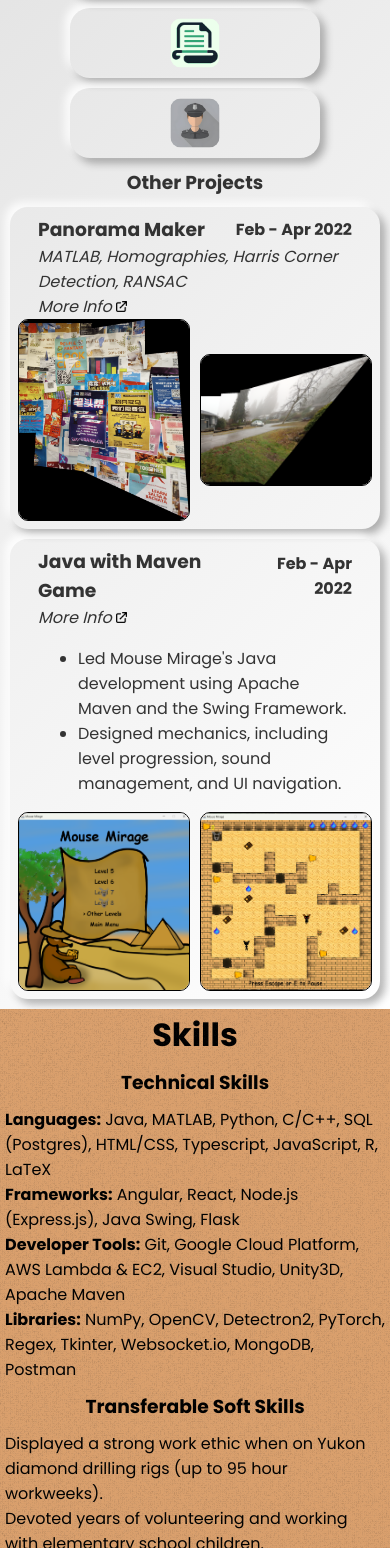
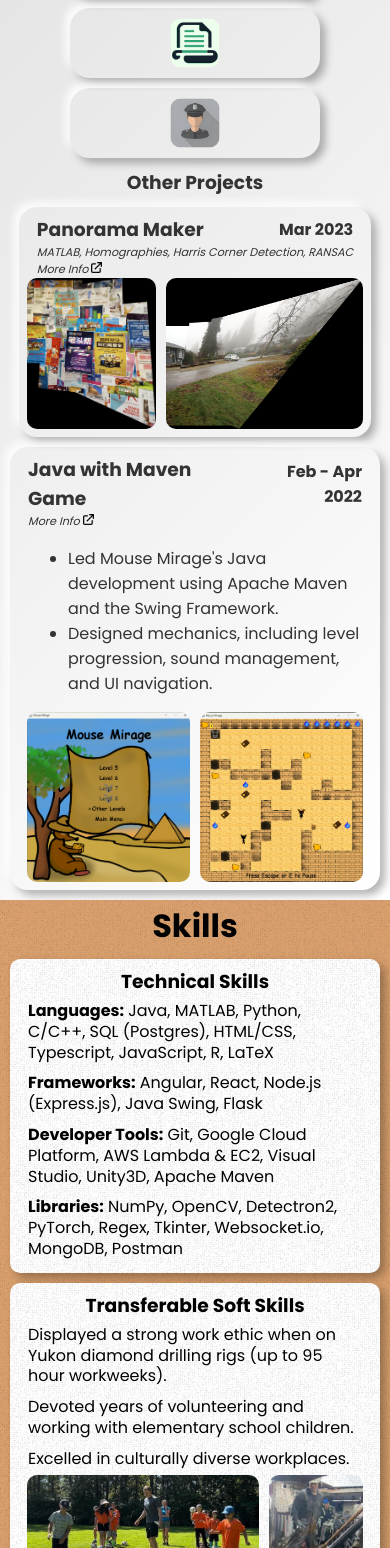
Before and after one commit to JaredTweed/react-resume, a React (Create React App) app in the folder resume/: page / in a window 390 px wide. Shown: the part 1977-3525 px from the top of the page. Built offline with nearby package versions, Linux system fonts and the light colour scheme.

Commit message:
layout fixes

```diff
--- a/resume/public/index.html
+++ b/resume/public/index.html
@@ -1,14 +1,12 @@
 <!DOCTYPE html>
 <html lang="en">
+
 <head>
   <meta charset="utf-8" />
   <link rel="icon" href="%PUBLIC_URL%/favicon.ico" />
   <meta name="viewport" content="width=device-width, initial-scale=1" />
   <meta name="theme-color" content="#000000" />
-    <meta
-      name="description"
-      content="Web site created using create-react-app"
-    />
+  <meta name="description" content="Web site created using create-react-app" />
   <link rel="apple-touch-icon" href="%PUBLIC_URL%/logo192.png" />
   <!--
       manifest.json provides metadata used when your web app is installed on a
@@ -24,8 +22,9 @@
       work correctly both with client-side routing and a non-root public URL.
       Learn how to configure a non-root public URL by running `npm run build`.
     -->
-    <title>React App</title>
+  <title>Jared Tweed</title>
 </head>
+
 <body>
   <noscript>You need to enable JavaScript to run this app.</noscript>
   <div id="root"></div>
@@ -40,4 +39,5 @@
       To create a production bundle, use `npm run build` or `yarn build`.
     -->
 </body>
+
 </html>
--- a/resume/src/App.css
+++ b/resume/src/App.css
@@ -153,6 +153,16 @@ h3 {
 }
 
 
+/* Neumorphic */
+.neumorphic {
+  background: transparent;
+  color: var(--text-color);
+  font-family: 'Poppins', sans-serif;
+  box-shadow: var(--neumorphic-shadow);
+  border: none;
+  border-radius: 18px;
+}
+
 
 /* Project */
 .project {
@@ -167,11 +177,15 @@ h3 {
   width: fill;
   min-width: none;
   max-width: 800px;
-  margin: 0 20px;
+  margin: 0 10px;
 }
 
-.company a {
+.project-text .info a {
   text-decoration: none;
+}
+
+.project-text .info {
+  font-style: italic;
 }
 
 .linkIcon {
@@ -186,30 +200,39 @@ h3 {
   }
 }
 
+[data-theme="dark"] .linkIcon {
+  filter: invert(1);
+}
+
+[data-theme="light"] .linkIcon {
+  filter: none;
+}
 
 .project-images {
+  max-width: 800px;
   display: flex;
-  position: relative;
-  justify-content: space-between;
-  align-items: center;
-  flex-wrap: nowrap;
   gap: 10px;
-  max-width: 800px;
-
-  min-width: none;
+  justify-self: center;
 }
 
 .project-images img {
-  width: calc(50% - 7px);
-  height: auto;
-  flex-shrink: 0;
   border-radius: 10px;
-  border: 1px solid black;
-  /* z-index: 51; */
-
-  min-width: none;
 }
 
+
+/* Paper */
+.paper {
+  background: white;
+  border-radius: 10px;
+  box-shadow: 5px 5px 10px rgba(0, 0, 0, 0.3);
+  padding: 8px;
+  margin: 0 10px;
+}
+
+.skill-p {
+  line-height: 1.3rem;
+  border: 5px solid white;
+}
 
 
 
@@ -232,12 +255,34 @@ h3 {
   }
 }
 
-.neumorphic {
-  background: transparent;
-  color: var(--text-color);
-  font-family: 'Poppins', sans-serif;
-  box-shadow: var(--neumorphic-shadow);
-  border: none;
-  border-radius: 18px;
-  /* padding: 10px; */
+@media screen and (max-width: 615px) {
+  footer p {
+    font-size: 0.8rem;
+  }
 }
+
+@media screen and (max-width: 580px) {
+
+  .info,
+  footer p {
+    font-size: 0.7rem;
+  }
+}
+
+@media screen and (max-width: 500px) {
+  footer p {
+    font-size: 0.6rem;
+  }
+}
+
+@media screen and (max-width: 435px) {
+  footer p {
+    font-size: 0.5rem;
+  }
+}
+
+@media screen and (max-width: 375px) {
+  footer p {
+    font-size: 0.4rem;
+  }
+}
--- a/resume/src/App.js
+++ b/resume/src/App.js
@@ -31,6 +31,77 @@ const App = () => {
   const [showText, setShowText] = useState(false);
   const [showResume, setShowResume] = useState(false);
   const videoRef = useRef(null);
+
+
+  useEffect(() => {
+    const adjustImageDimensions = () => {
+      const containers = document.querySelectorAll(".project-images");
+
+      containers.forEach((container) => {
+        const images = container.querySelectorAll("img");
+        // const totalWidth = 700 // Desired total width of images
+        const totalWidth = Math.min(window.innerWidth - 54, 800);
+        console.log(totalWidth);
+        const gap = 10; // Space between images
+        let totalAspectRatio = 0;
+
+        const aspectRatios = Array.from(images).map((img) => {
+          const aspectRatio = img.naturalWidth / img.naturalHeight;
+          totalAspectRatio += aspectRatio;
+          return aspectRatio;
+        });
+
+        const availableWidth = totalWidth - (images.length - 1) * gap; // Account for gaps
+        const commonHeight = availableWidth / totalAspectRatio;
+
+        images.forEach((img, index) => {
+          const width = aspectRatios[index] * commonHeight;
+          img.style.width = `${width}px`;
+          img.style.height = `${commonHeight}px`;
+        });
+      });
+    };
+
+    const handleResize = () => {
+      adjustImageDimensions();
+    };
+
+
+    const handleImagesLoaded = () => {
+      adjustImageDimensions();
+    };
+
+    // Wait for all images to load before adjusting dimensions
+    const containers = document.querySelectorAll(".project-images");
+
+    containers.forEach((container) => {
+      const images = container.querySelectorAll("img");
+      let loadedCount = 0;
+
+      images.forEach((img) => {
+        if (img.complete) {
+          loadedCount++;
+        } else {
+          img.onload = () => {
+            loadedCount++;
+            if (loadedCount === images.length) handleImagesLoaded();
+          };
+        }
+      });
+
+      // If all images in the container are already loaded
+      if (loadedCount === images.length) {
+        handleImagesLoaded();
+      }
+    });
+
+    // Adjust dimensions on window resize
+    window.addEventListener("resize", handleResize);
+
+    return () => {
+      window.removeEventListener("resize", handleResize);
+    };
+  }, []);
 
   const handsButton = {
     selectedIcon: handsIcon,
@@ -128,7 +199,7 @@ const App = () => {
           <div id="projects" className="section">
             <h2>Projects</h2>
             <h3>Websites</h3>
-            <div style={{ maxWidth: "800px", display: "flex", flexDirection: "row", flexWrap: "wrap", justifyContent: "center", alignItems: "center", gap: "10px" }}>
+            <div style={{ margin: "0 40px", display: "flex", flexDirection: "row", flexWrap: "wrap", justifyContent: "center", alignItems: "center", gap: "10px" }}>
               <AnimatedButton settings={handsButton} />
               <AnimatedButton settings={bookingsButton} />
               <AnimatedButton settings={ttqbcButton} />
@@ -137,17 +208,17 @@ const App = () => {
             {/* <h3>Computer Vision</h3> */}
             <h3>Other Projects</h3>
 
+            <div style={{ display: "flex", flexWrap: "wrap", justifyContent: "center", gap: "10px" }}>
               <div className="project neumorphic">
                 <div className="job-text project-text">
                   <div className="header">
                     <div className="title-and-date">
                       <h3 className="title">Panorama Maker</h3>
-                    <p className="date"><strong>Feb - Apr 2022</strong></p>
+                      <p className="date"><strong>Mar 2023</strong></p>
                     </div>
                     <div className="project-links">
-                    <p className="company">MATLAB, Homographies, Harris Corner Detection, RANSAC</p>
-                    {/* <p className="company">More info: <a href="https://github.com/JaredTweed/PanoramaMaker">https://github.com/JaredTweed/PanoramaMaker</a></p> */}
-                    <p className="company"><a href="https://github.com/JaredTweed/PanoramaMaker">More Info <img src={linkIcon} alt="Link Icon" className="linkIcon" /></a></p>
+                      <p className="info">MATLAB, Homographies, Harris Corner Detection, RANSAC</p>
+                      <p className="info"><a href="https://github.com/JaredTweed/PanoramaMaker">More Info <img src={linkIcon} alt="Link Icon" className="linkIcon" /></a></p>
                     </div>
                   </div>
                 </div>
@@ -162,7 +233,7 @@ const App = () => {
                       <p className="date"><strong>Feb - Apr 2022</strong></p>
                     </div>
                     <div className="project-links">
-                    <p className="company"><a href="https://github.com/JaredTweed/MouseMirageGame">More Info <img src={linkIcon} alt="Link Icon" className="linkIcon" /></a></p>
+                      <p className="info"><a href="https://github.com/JaredTweed/MouseMirageGame">More Info <img src={linkIcon} alt="Link Icon" className="linkIcon" /></a></p>
                     </div>
                   </div>
                   <ul>
@@ -172,25 +243,29 @@ const App = () => {
                 </div>
                 <div className="project-images"><img src={mouseImg2} height="100%" /><img src={mouseImg1} height="100%" /></div>
               </div>
-
+            </div>
           </div>
 
           <div id="skills" className="section" >
             <div style={{ filter: "url(#grainy)", pointerEvents: "none", opacity: 0.22, position: "absolute", width: "100%", height: "100%", zIndex: 50 }}></div>
             <h2>Skills</h2>
+            <div className="paper">
               <h3>Technical Skills</h3>
               <div className="skill-block">
-              <p><strong>Languages:</strong> Java, MATLAB, Python, C/C++, SQL (Postgres), HTML/CSS, Typescript, JavaScript, R, LaTeX</p>
-              <p><strong>Frameworks:</strong> Angular, React, Node.js (Express.js), Java Swing, Flask</p>
-              <p><strong>Developer Tools:</strong> Git, Google Cloud Platform, AWS Lambda & EC2, Visual Studio, Unity3D, Apache Maven</p>
-              <p><strong>Libraries:</strong> NumPy, OpenCV, Detectron2, PyTorch, Regex, Tkinter, Websocket.io, MongoDB, Postman</p>
+                <p className="skill-p"><strong>Languages:</strong> Java, MATLAB, Python, C/C++, SQL (Postgres), HTML/CSS, Typescript, JavaScript, R, LaTeX</p>
+                <p className="skill-p"><strong>Frameworks:</strong> Angular, React, Node.js (Express.js), Java Swing, Flask</p>
+                <p className="skill-p"><strong>Developer Tools:</strong> Git, Google Cloud Platform, AWS Lambda & EC2, Visual Studio, Unity3D, Apache Maven</p>
+                <p className="skill-p"><strong>Libraries:</strong> NumPy, OpenCV, Detectron2, PyTorch, Regex, Tkinter, Websocket.io, MongoDB, Postman</p>
               </div>
+            </div>
+            <div className="paper">
               <h3>Transferable Soft Skills</h3>
               <div className="skill-block">
-              <p>Displayed a strong work ethic when on Yukon diamond drilling rigs (up to 95 hour workweeks).</p>
-              <p>Devoted years of volunteering and working with elementary school children.</p>
-              <p>Excelled in culturally diverse workplaces.</p>
+                <p className="skill-p">Displayed a strong work ethic when on Yukon diamond drilling rigs (up to 95 hour workweeks).</p>
+                <p className="skill-p">Devoted years of volunteering and working with elementary school children.</p>
+                <p className="skill-p">Excelled in culturally diverse workplaces.</p>
                 <div className="project-images"><img src={softSkillCoach} height="100%" /><img src={softSkillYukon} height="100%" /></div>
+              </div>
             </div>
           </div>
 
@@ -199,7 +274,7 @@ const App = () => {
 
       <div id="contact" className="section" style={{ padding: "0px" }}>
 
-        <footer style={{ padding: "20px", backgroundColor: "rgb(0, 0, 0)", color: "white", textAlign: "center", fontSize: "14px" }}>
+        <footer style={{ padding: "20px 0", backgroundColor: "rgb(0, 0, 0)", color: "white", textAlign: "center", fontSize: "14px" }}>
           <p style={{ margin: "5px 0" }}>
             <a
               href="https://linkedin.com/in/jared-tweed"
```
Lines whose indentation alone changed are shown as unchanged.
